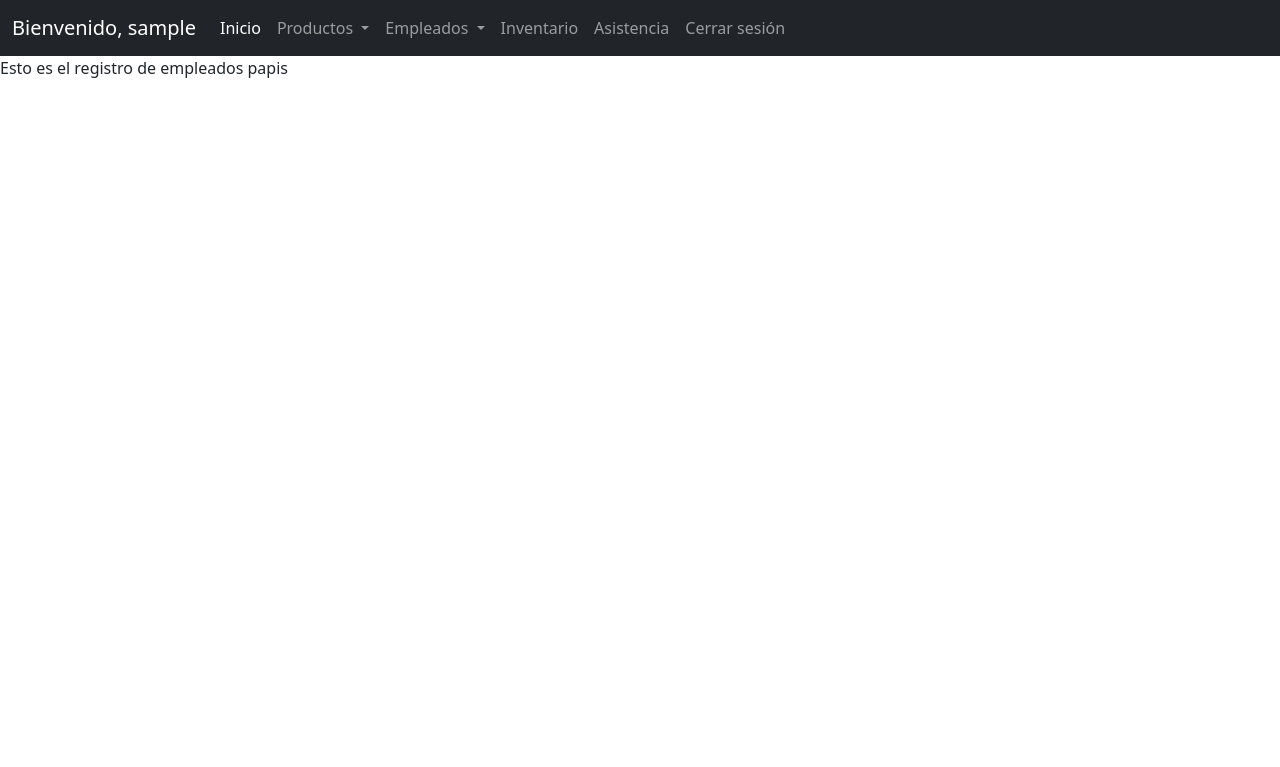
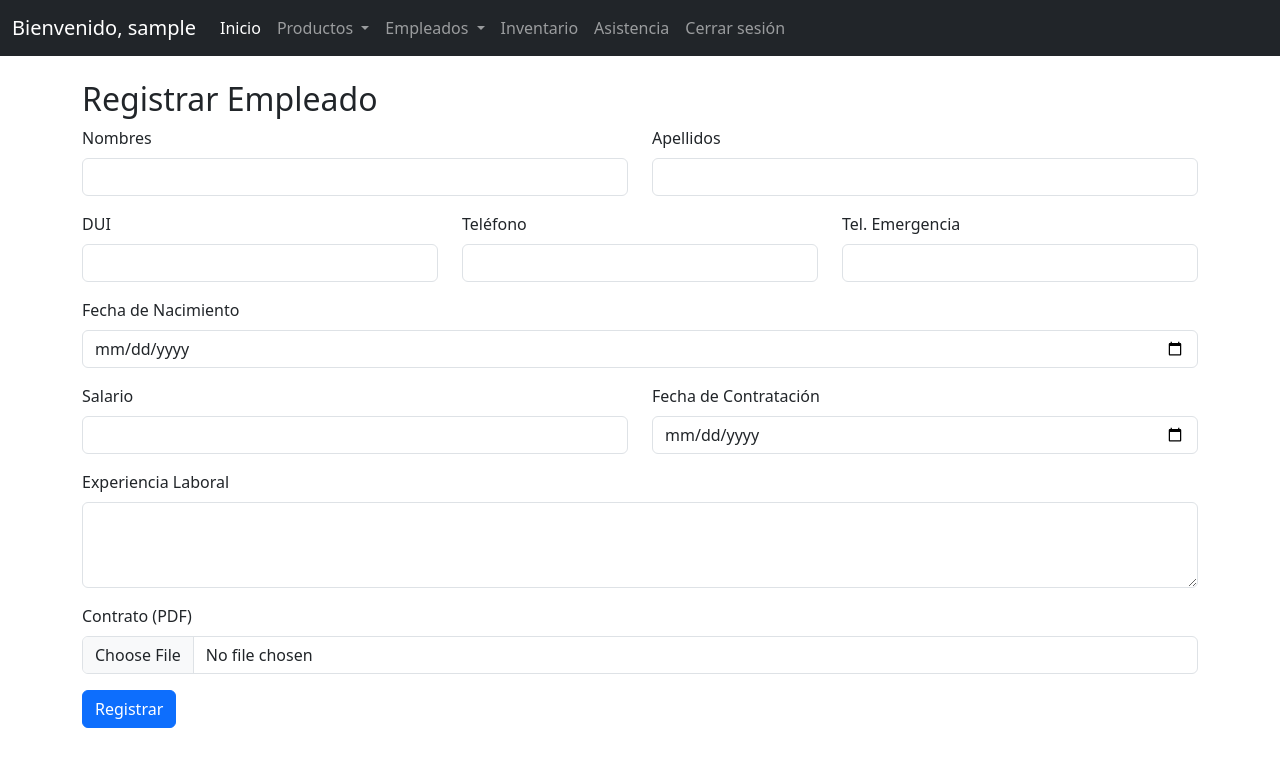
Before and after one commit to Landaverde-04/Sistema-Donde-Roger, a Django app: page /registrar_empleado/ in a window 1280 px wide. Shown: the top 767 px of the page. Run offline with Django 5.2, Linux system fonts and the light colour scheme; the visitor is signed in with stand-in values (Sample User, id 1).

```diff
--- a/Sistema_Donde_Roger/settings.py
+++ b/Sistema_Donde_Roger/settings.py
@@ -134,3 +134,6 @@ DEFAULT_AUTO_FIELD = 'django.db.models.BigAutoField'
 LOGIN_URL = 'login'
 LOGIN_REDIRECT_URL = 'dashboard'
 LOGOUT_REDIRECT_URL = 'login'
+
+MEDIA_URL = '/media/'
+MEDIA_ROOT = BASE_DIR / 'media'
--- a/Sistema_Donde_Roger/urls.py
+++ b/Sistema_Donde_Roger/urls.py
@@ -19,6 +19,8 @@ from django.urls import path, include
 from Gestion_Proveedores.views import registrar_proveedor
 from Gestion_productos.views import registrar_producto
 from empleado.views import registrar_empleado
+from django.conf import settings
+from django.conf.urls.static import static
 
 urlpatterns = [
     path('admin/', admin.site.urls),
@@ -26,4 +28,4 @@ urlpatterns = [
     path('Productos/', include('Gestion_productos.urls')),
     path('registrar_empleado/', registrar_empleado,name='registrar_empleado'),
     path('', include('seguridad.urls')),
-]
+] + static(settings.MEDIA_URL, document_root=settings.MEDIA_ROOT)
--- a/empleado/models.py
+++ b/empleado/models.py
@@ -14,7 +14,8 @@ class Empleado(models.Model):
     salarioEmpleado = models.DecimalField(max_digits=6, decimal_places=2)
     experienciaLaboral = models.TextField()
     fechaContratacion = models.DateField()
-    contratoEmpleado = models.TextField()
+    contratoEmpleado = models.FileField(upload_to='contratos/')
+
 
     def __str__(self):
         return f"{self.nombresEmpleado} {self.apellidosEmpleado}"
--- a/empleado/templates/registrar_empleado.html
+++ b/empleado/templates/registrar_empleado.html
@@ -1,16 +1,70 @@
-<!DOCTYPE html>
-<html lang="en">
 {% extends 'navegacion.html' %}
 
 {% block content %}
-<head>
-    <meta charset="UTF-8">
-    <meta name="viewport" content="width=device-width, initial-scale=1.0">
-    <title>Registro empleados</title>
-</head>
-<body>
-    <p>Esto es el registro de empleados papis</p>
-</body>
-</html>
+<div class="container mt-4">
+    <h2>Registrar Empleado</h2>
+    <form method="post" enctype="multipart/form-data">
+        {% csrf_token %}
 
+        <!-- Nombres y Apellidos en una fila -->
+        <div class="row mb-3">
+            <div class="col-md-6">
+                <label for="nombresEmpleado" class="form-label">Nombres</label>
+                <input type="text" class="form-control" id="nombresEmpleado" name="nombresEmpleado" maxlength="30" required>
+            </div>
+            <div class="col-md-6">
+                <label for="apellidosEmpleado" class="form-label">Apellidos</label>
+                <input type="text" class="form-control" id="apellidosEmpleado" name="apellidosEmpleado" maxlength="30" required>
+            </div>
+        </div>
+
+        <!-- DUI, Teléfono, Tel. Emergencia -->
+        <div class="row mb-3">
+            <div class="col-md-4">
+                <label for="duiEmpleado" class="form-label">DUI</label>
+                <input type="text" class="form-control" id="duiEmpleado" name="duiEmpleado" maxlength="10" required>
+            </div>
+            <div class="col-md-4">
+                <label for="telEmpleado" class="form-label">Teléfono</label>
+                <input type="text" class="form-control" id="telEmpleado" name="telEmpleado" maxlength="8" required>
+            </div>
+            <div class="col-md-4">
+                <label for="telEmergenciaEmpleado" class="form-label">Tel. Emergencia</label>
+                <input type="text" class="form-control" id="telEmergenciaEmpleado" name="telEmergenciaEmpleado" maxlength="8" required>
+            </div>
+        </div>
+
+        <!-- Fecha de nacimiento -->
+        <div class="mb-3">
+            <label for="fechaNacimientoEmpleado" class="form-label">Fecha de Nacimiento</label>
+            <input type="date" class="form-control" id="fechaNacimientoEmpleado" name="fechaNacimientoEmpleado" required>
+        </div>
+
+        <!-- Salario + Fecha de contratación -->
+        <div class="row mb-3">
+            <div class="col-md-6">
+                <label for="salarioEmpleado" class="form-label">Salario</label>
+                <input type="number" class="form-control" id="salarioEmpleado" name="salarioEmpleado" step="0.01" max="9999.99" required>
+            </div>
+            <div class="col-md-6">
+                <label for="fechaContratacion" class="form-label">Fecha de Contratación</label>
+                <input type="date" class="form-control" id="fechaContratacion" name="fechaContratacion" required>
+            </div>
+        </div>
+
+        <!-- Experiencia -->
+        <div class="mb-3">
+            <label for="experienciaLaboral" class="form-label">Experiencia Laboral</label>
+            <textarea class="form-control" id="experienciaLaboral" name="experienciaLaboral" rows="3"></textarea>
+        </div>
+
+        <!-- Contrato (archivo PDF) -->
+        <div class="mb-3">
+            <label for="contratoEmpleado" class="form-label">Contrato (PDF)</label>
+            <input type="file" class="form-control" id="contratoEmpleado" name="contratoEmpleado" accept="application/pdf" required>
+        </div>
+
+        <button type="submit" class="btn btn-primary">Registrar</button>
+    </form>
+</div>
 {% endblock %}
```
Also changed, not shown: templates/login.html (+28 -7 lines).
